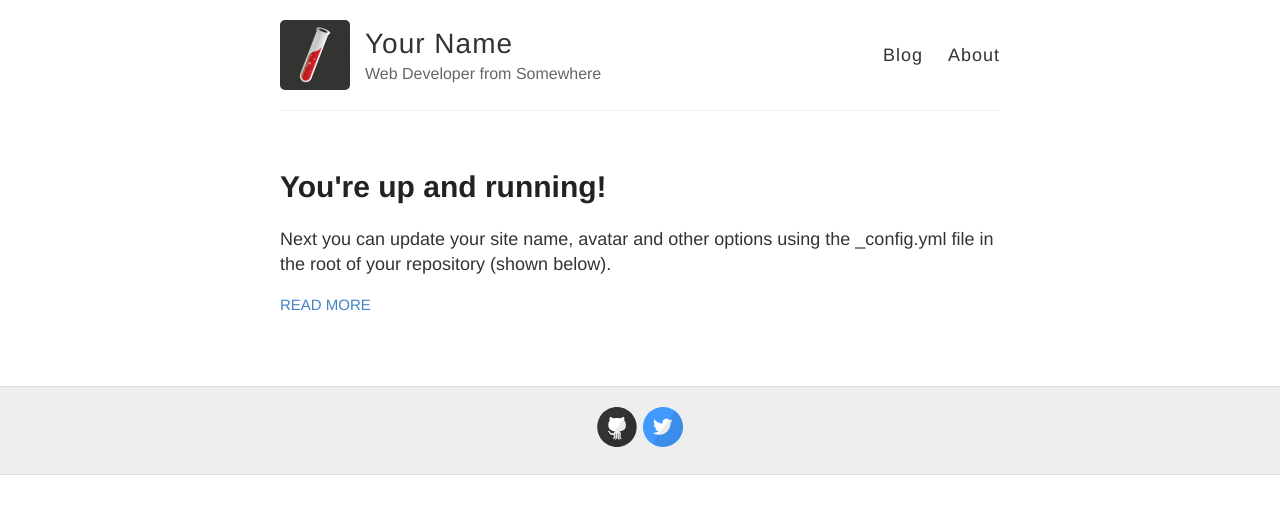
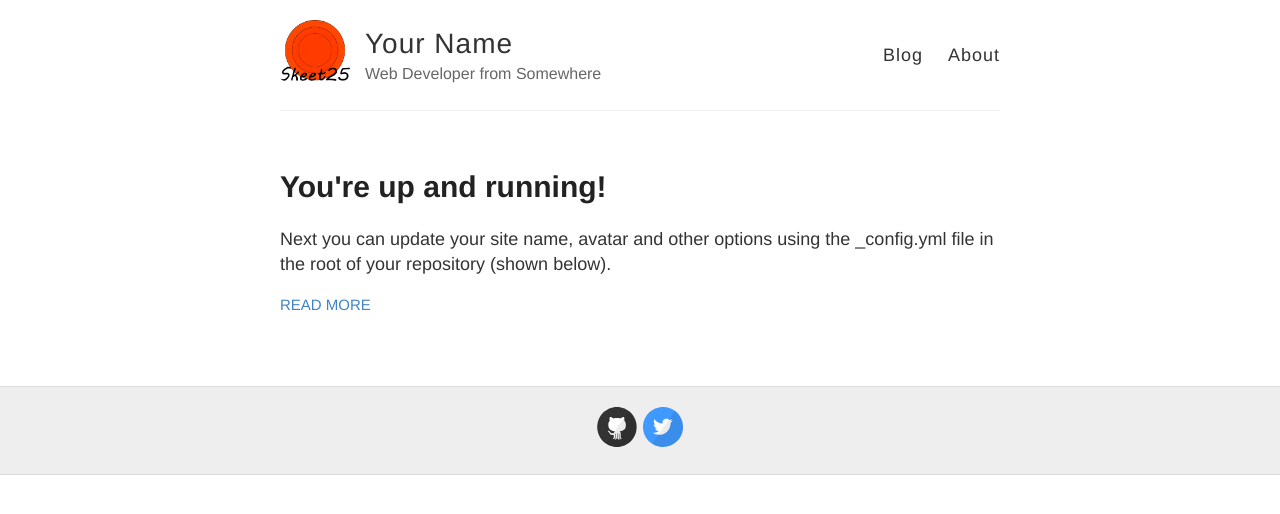
Before and after one commit to bylowerik/bylowerik.github.io, a Jekyll site: the page built from index.html, in a window 1280 px wide. Shown: the top 514 px of the page. Built offline with Jekyll 4.4.1, drawn with Linux system fonts in a browser that asks for light colours; Markdown is read by kramdown in place of the engine named in the settings.

Commit message:
Skeet Icon?

```diff
--- a/_config.yml
+++ b/_config.yml
@@ -9,7 +9,7 @@
 description: Web Developer from Somewhere
 
 # URL of your avatar or profile pic (you could use your GitHub profile pic)
-avatar: https://raw.githubusercontent.com/bylowerik/bylowerik.github.io/master/images/jekyll-logo.png
+avatar: https://raw.githubusercontent.com/bylowerik/bylowerik.github.io/master/images/Skeet25Icon.png
 
 #
 # Flags below are optional
```
